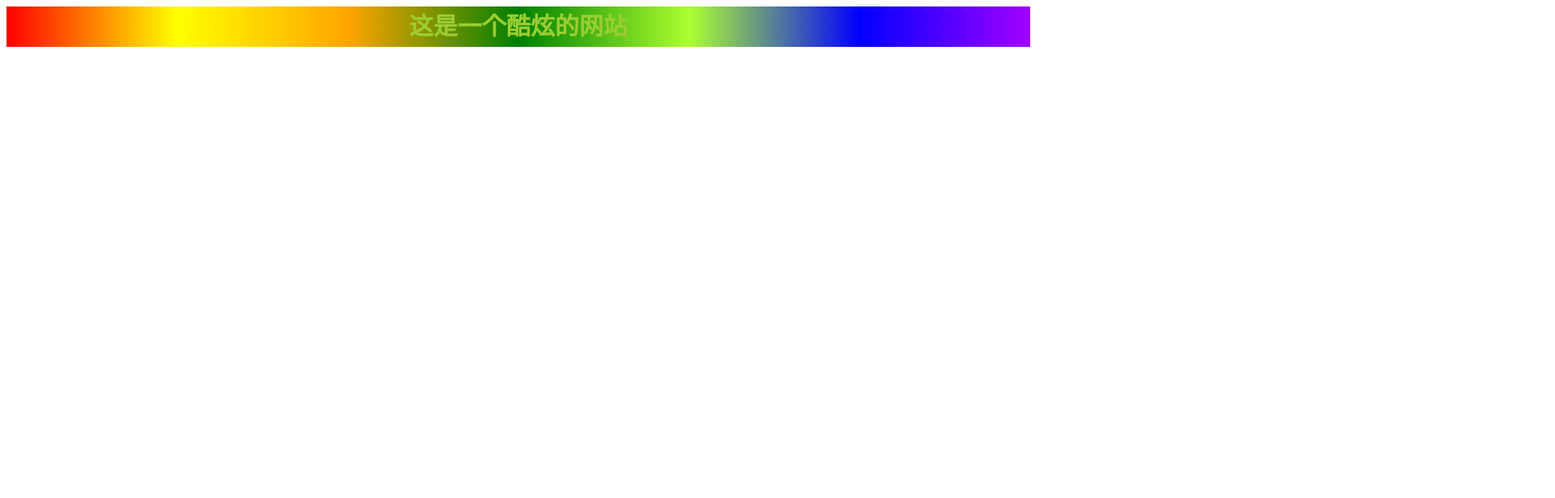
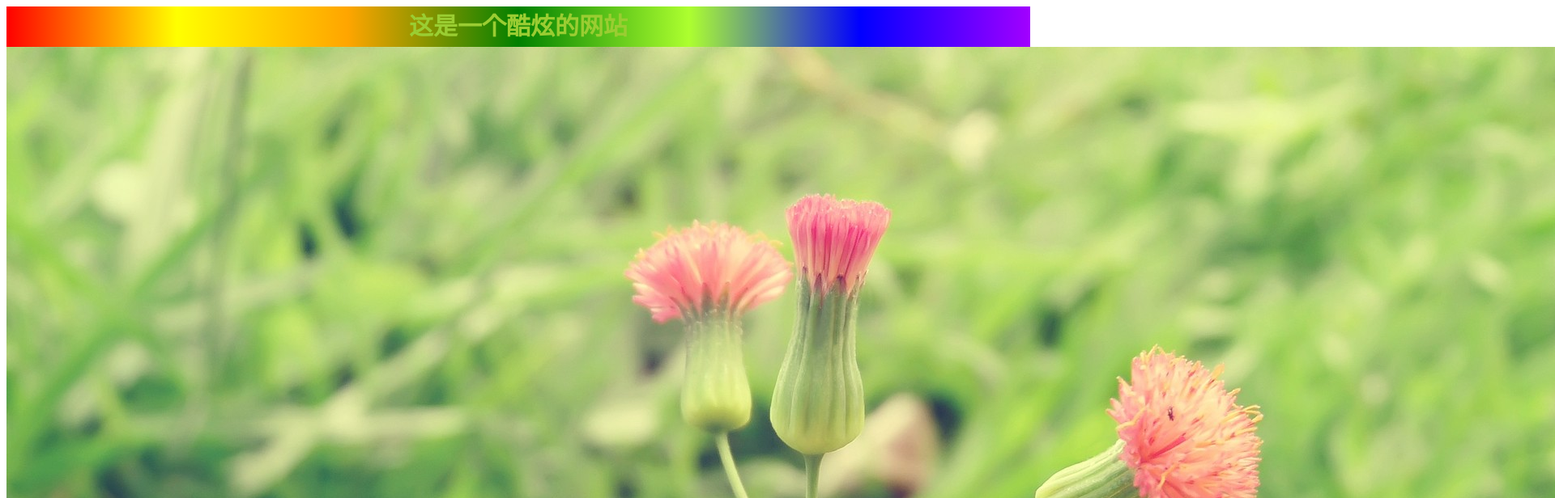
Before and after one commit to ye-ping/ye-ping.github.io, a plain HTML site: page index.html in a window 1280 px wide. Shown: the top 616 px of the page at 81% size, 1920 px wide, since content can reach past the window. Drawn offline with Linux system fonts and the light colour scheme.

Commit message:
增加照片

```diff
--- a/index.html
+++ b/index.html
@@ -20,5 +20,8 @@
 </head>
 <body>
     <div class="nav">这是一个酷炫的网站</div>
+    <div>
+        <img src="./img/430.jpg" alt="">
+    </div>
 </body>
 </html>
```
Also changed, not shown: img/430.jpg (added).
